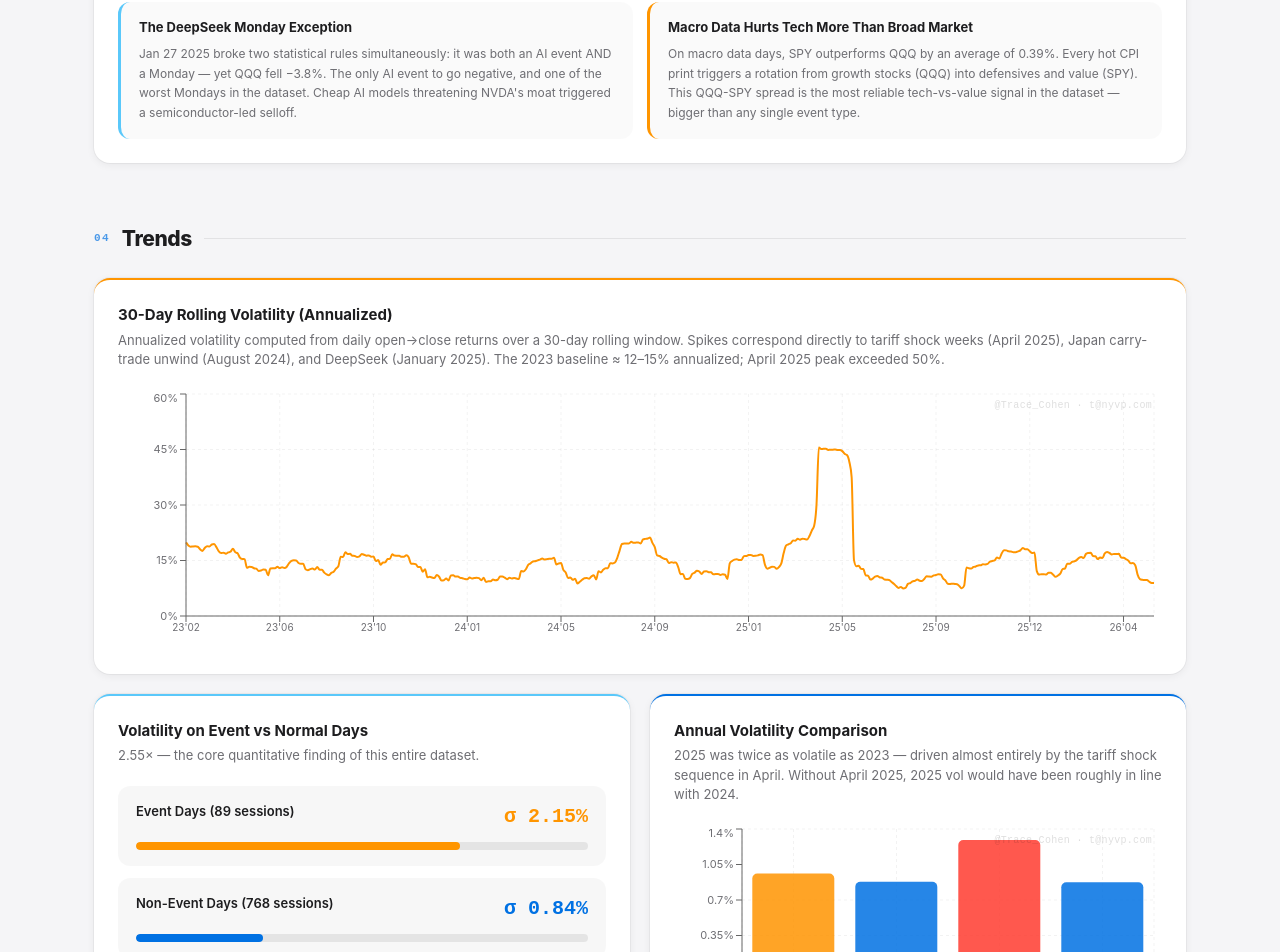
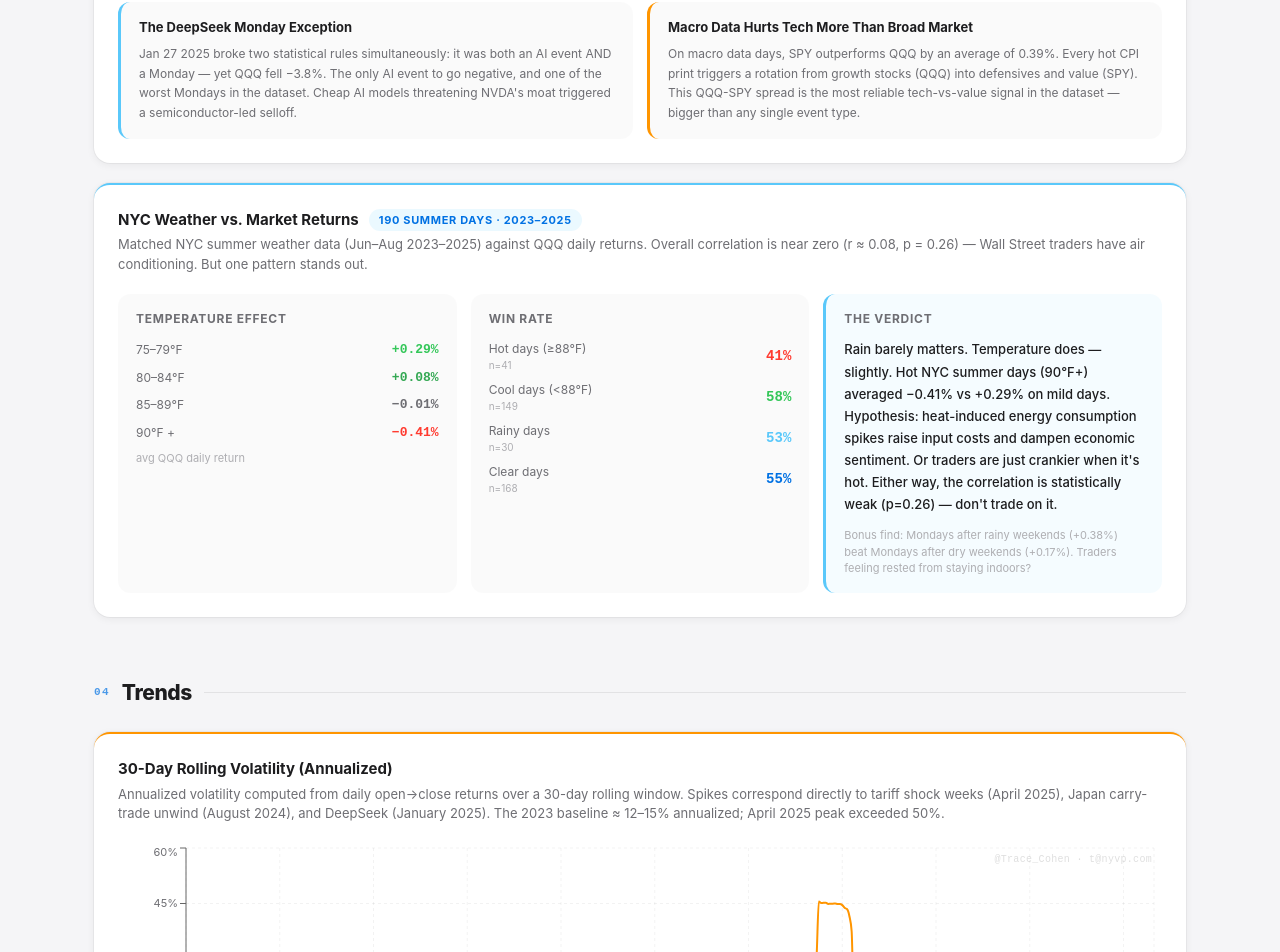
Before and after one commit to TraceCohenTech/market-event-correlator, a Next.js app: page / in a window 1280 px wide. Shown: the part 8634-9586 px from the top of the page. Built offline with nearby package versions, Linux system fonts and the light colour scheme.

Commit message:
Add NYC weather vs market returns analysis card
Cross-referenced 190 summer trading days (Jun-Aug 2023-2025) against NYC weather data.
Key finding: hot days (≥88°F) show 41% QQQ win rate vs 58% on cool days; 90°F+ days avg -0.41%.

```diff
--- a/app/MarketEventDashboard.tsx
+++ b/app/MarketEventDashboard.tsx
@@ -754,6 +754,63 @@ export default function MarketEventDashboard() {
               </div>
             </Card>
 
+            {/* Weather Effect */}
+            <Card accent="#5ac8fa" style={{ padding:24 }}>
+              <div style={{ display:"flex", alignItems:"center", gap:10, marginBottom:4 }}>
+                <div style={{ fontWeight:700, fontSize:15, color:C.text }}>NYC Weather vs. Market Returns</div>
+                <span style={{ fontSize:11, fontWeight:700, background:"rgba(90,200,250,0.12)", color:"#0071e3", borderRadius:20, padding:"3px 10px", letterSpacing:"0.06em" }}>190 SUMMER DAYS · 2023–2025</span>
+              </div>
+              <div style={{ fontSize:13, color:C.dim, marginBottom:20, lineHeight:1.5 }}>
+                Matched NYC summer weather data (Jun–Aug 2023–2025) against QQQ daily returns. Overall correlation is near zero (r ≈ 0.08, p = 0.26) — Wall Street traders have air conditioning. But one pattern stands out.
+              </div>
+              <div style={{ display:"grid", gridTemplateColumns:"1fr 1fr 1fr", gap:14 }} className="three-col">
+                {/* Temperature gradient */}
+                <div style={{ background:"rgba(0,0,0,0.02)", borderRadius:12, padding:"16px 18px" }}>
+                  <div style={{ fontSize:12, fontWeight:700, color:C.dim, letterSpacing:"0.06em", marginBottom:12 }}>TEMPERATURE EFFECT</div>
+                  {[
+                    { label:"75–79°F", val:"+0.29%", color:C.green },
+                    { label:"80–84°F", val:"+0.08%", color:"#34a853" },
+                    { label:"85–89°F", val:"−0.01%", color:C.dim },
+                    { label:"90°F +",  val:"−0.41%", color:C.red },
+                  ].map(r=>(
+                    <div key={r.label} style={{ display:"flex", justifyContent:"space-between", alignItems:"center", marginBottom:8 }}>
+                      <span style={{ fontSize:12, color:C.dim }}>{r.label}</span>
+                      <span className="mono" style={{ fontSize:13, fontWeight:800, color:r.color }}>{r.val}</span>
+                    </div>
+                  ))}
+                  <div style={{ fontSize:11, color:C.faint, marginTop:4 }}>avg QQQ daily return</div>
+                </div>
+                {/* Win rate comparison */}
+                <div style={{ background:"rgba(0,0,0,0.02)", borderRadius:12, padding:"16px 18px" }}>
+                  <div style={{ fontSize:12, fontWeight:700, color:C.dim, letterSpacing:"0.06em", marginBottom:12 }}>WIN RATE</div>
+                  {[
+                    { label:"Hot days (≥88°F)", val:"41%", sub:"n=41", color:C.red },
+                    { label:"Cool days (<88°F)", val:"58%", sub:"n=149", color:C.green },
+                    { label:"Rainy days",        val:"53%", sub:"n=30",  color:C.cyan },
+                    { label:"Clear days",        val:"55%", sub:"n=168", color:C.blue },
+                  ].map(r=>(
+                    <div key={r.label} style={{ display:"flex", justifyContent:"space-between", alignItems:"center", marginBottom:8 }}>
+                      <div>
+                        <div style={{ fontSize:12, color:C.dim }}>{r.label}</div>
+                        <div style={{ fontSize:10, color:C.faint }}>{r.sub}</div>
+                      </div>
+                      <span className="mono" style={{ fontSize:14, fontWeight:800, color:r.color }}>{r.val}</span>
+                    </div>
+                  ))}
+                </div>
+                {/* Verdict */}
+                <div style={{ background:"rgba(90,200,250,0.06)", borderRadius:12, padding:"16px 18px", borderLeft:`3px solid ${C.cyan}` }}>
+                  <div style={{ fontSize:12, fontWeight:700, color:C.dim, letterSpacing:"0.06em", marginBottom:10 }}>THE VERDICT</div>
+                  <div style={{ fontSize:13, color:C.text, lineHeight:1.7, fontWeight:500 }}>
+                    Rain barely matters. Temperature does — slightly. Hot NYC summer days (90°F+) averaged −0.41% vs +0.29% on mild days. Hypothesis: heat-induced energy consumption spikes raise input costs and dampen economic sentiment. Or traders are just crankier when it&apos;s hot. Either way, the correlation is statistically weak (p=0.26) — don&apos;t trade on it.
+                  </div>
+                  <div style={{ marginTop:12, fontSize:11, color:C.faint }}>
+                    Bonus find: Mondays after rainy weekends (+0.38%) beat Mondays after dry weekends (+0.17%). Traders feeling rested from staying indoors?
+                  </div>
+                </div>
+              </div>
+            </Card>
+
         </div>
 
         <div id="section-trends" style={{ display:"flex", flexDirection:"column", gap:20 }}>
```
